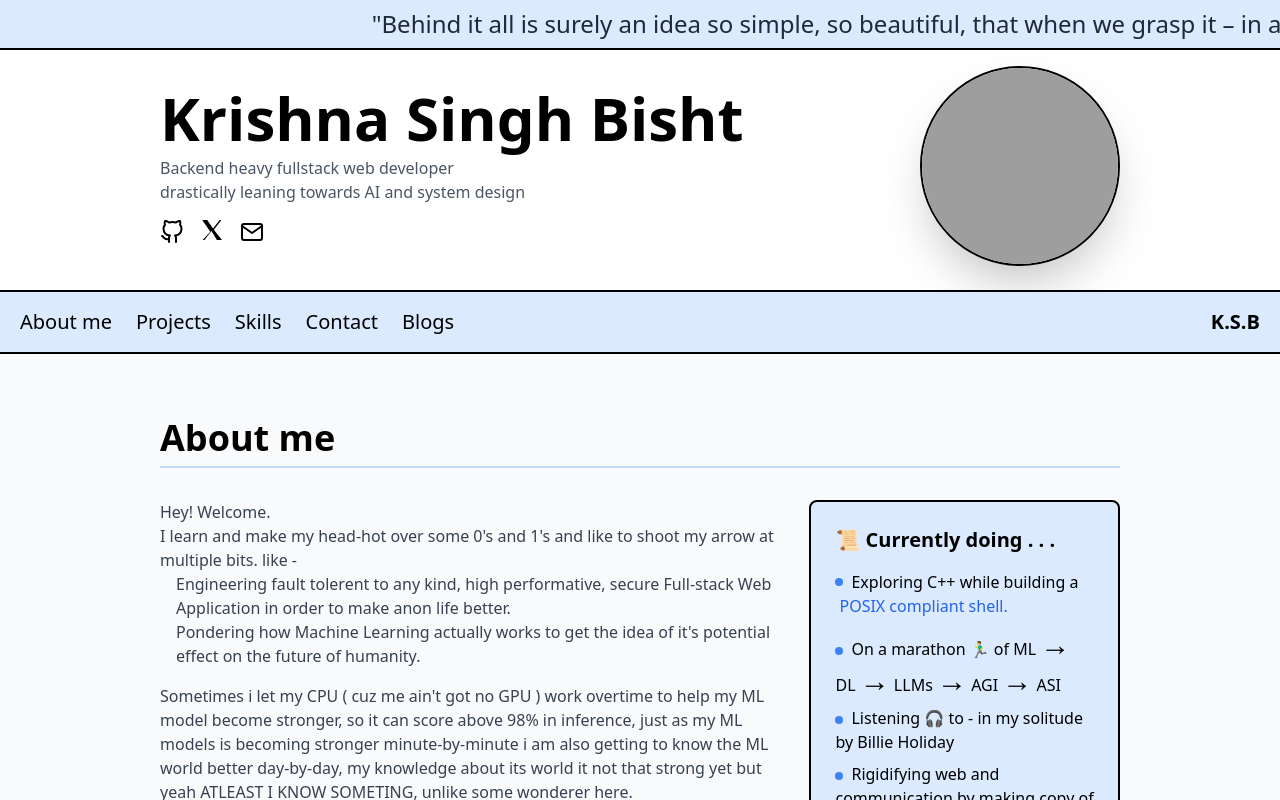
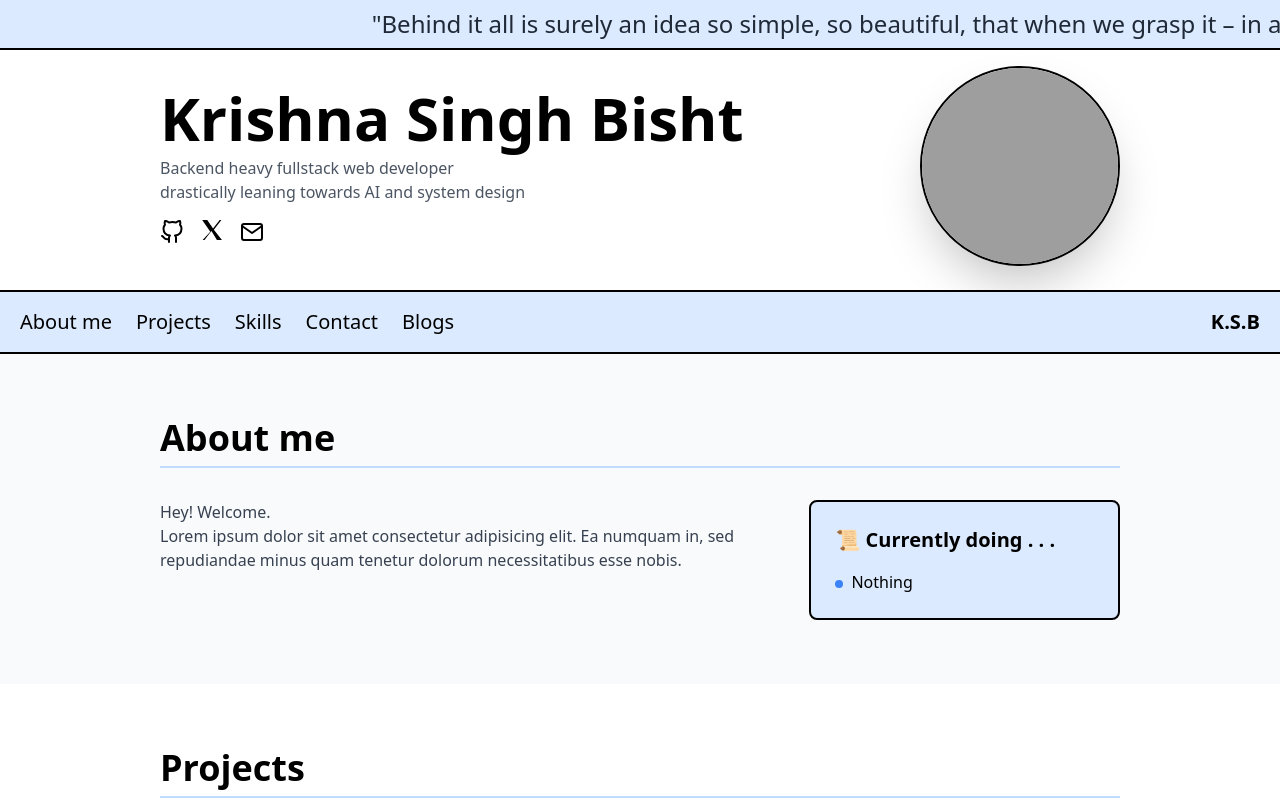
Before and after one commit to git-krishnabisht/about-me, a React (Vite) app in the folder frontend/: page / in a window 1280 px wide. Shown: the top 800 px of the page. Built offline with nearby package versions, Linux system fonts and the light colour scheme; grey boxes are pictures that could not be loaded; a web font is replaced by a local one.

Commit message:
commit-16 fix

```diff
--- a/frontend/src/App.jsx
+++ b/frontend/src/App.jsx
@@ -1,4 +1,3 @@
-import { useEffect, useRef, useState } from "react";
 import "./App.css";
 import { QuoteSection } from "./components/QuoteSection";
 import { DetailsSection } from "./components/DetailsSection";
--- a/frontend/src/components/AboutSection.jsx
+++ b/frontend/src/components/AboutSection.jsx
@@ -52,6 +52,9 @@ export function AboutSection() {
             Hey! Welcome.
             <br />
             <div>
+              Lorem ipsum dolor sit amet consectetur adipisicing elit. Ea numquam in, sed repudiandae minus quam tenetur dolorum necessitatibus esse nobis.
+            </div>
+            {/* <div>
               <p>
                 I learn and make my head-hot over some 0's and 1's and like to
                 shoot my arrow at multiple bits. like -
@@ -67,9 +70,9 @@ export function AboutSection() {
                   of it's potential effect on the future of humanity.
                 </li>
               </ul>
-            </div>
+            </div> */}
           </div>
-          <p className="text-gray-700 mb-4">
+          {/* <p className="text-gray-700 mb-4">
             Sometimes i let my CPU ( cuz me ain't got no GPU ) work overtime to
             help my ML model become stronger, so it can score above 98% in
             inference, just as my ML models is becoming stronger
@@ -84,7 +87,7 @@ export function AboutSection() {
             running through the lines of github repos, stack of research papers,
             injesting algorithms and galloping through leetcodes or sometime
             codeforces and diving into some other kind of literatures.
-          </p>
+          </p> */}
         </div>
 
         <div className="md:w-1/3 bg-blue-100 p-6 rounded-lg border-2 border-black">
@@ -93,7 +96,11 @@ export function AboutSection() {
             📜 Currently doing . . .{" "}
           </h3>
           <ul className="space-y-2">
-            <li className="flex items-center gap-2 relative">
+            <li>
+              <span className="w-2 h-2 bg-blue-500 rounded-full inline-block shrink-0 mr-2 mt-2"></span>
+              <span>Nothing</span>
+            </li>
+            {/* <li className="flex items-center gap-2 relative">
               <span className="flex items-start flex-wrap">
                 <span className="w-2 h-2 bg-blue-500 rounded-full inline-block shrink-0 mr-2 mt-2"></span>
                 Exploring C++ while building a
@@ -169,7 +176,7 @@ export function AboutSection() {
                 Fact ⚖️ to know about me - At this present moment I don't
                 comprehend some s**t doesn't mean I'd never will.
               </span>
-            </li>
+            </li> */}
           </ul>
         </div>
       </div>
```
Also changed, not shown: 2 other files (tests, documents, lock files or other folders).
